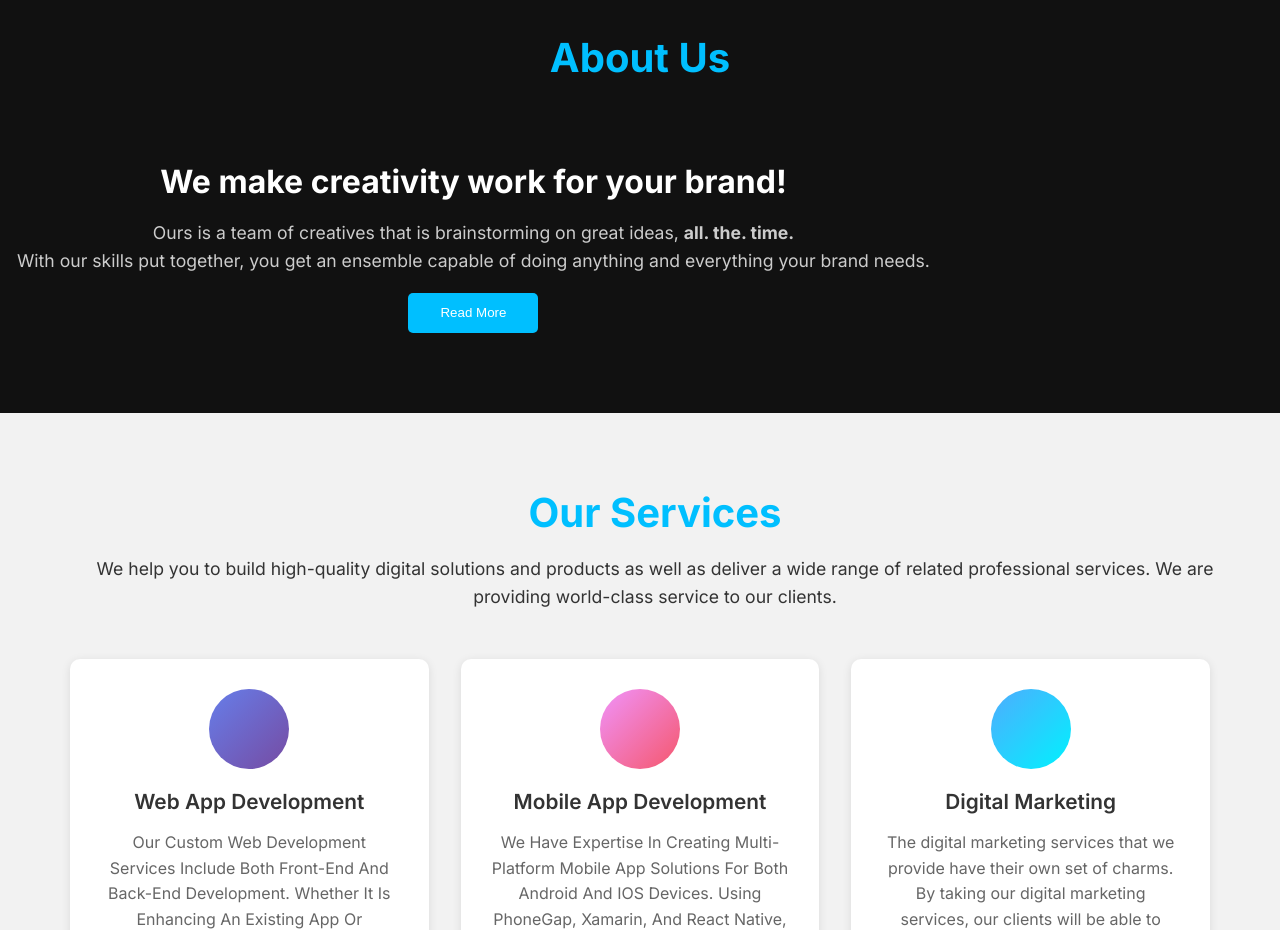
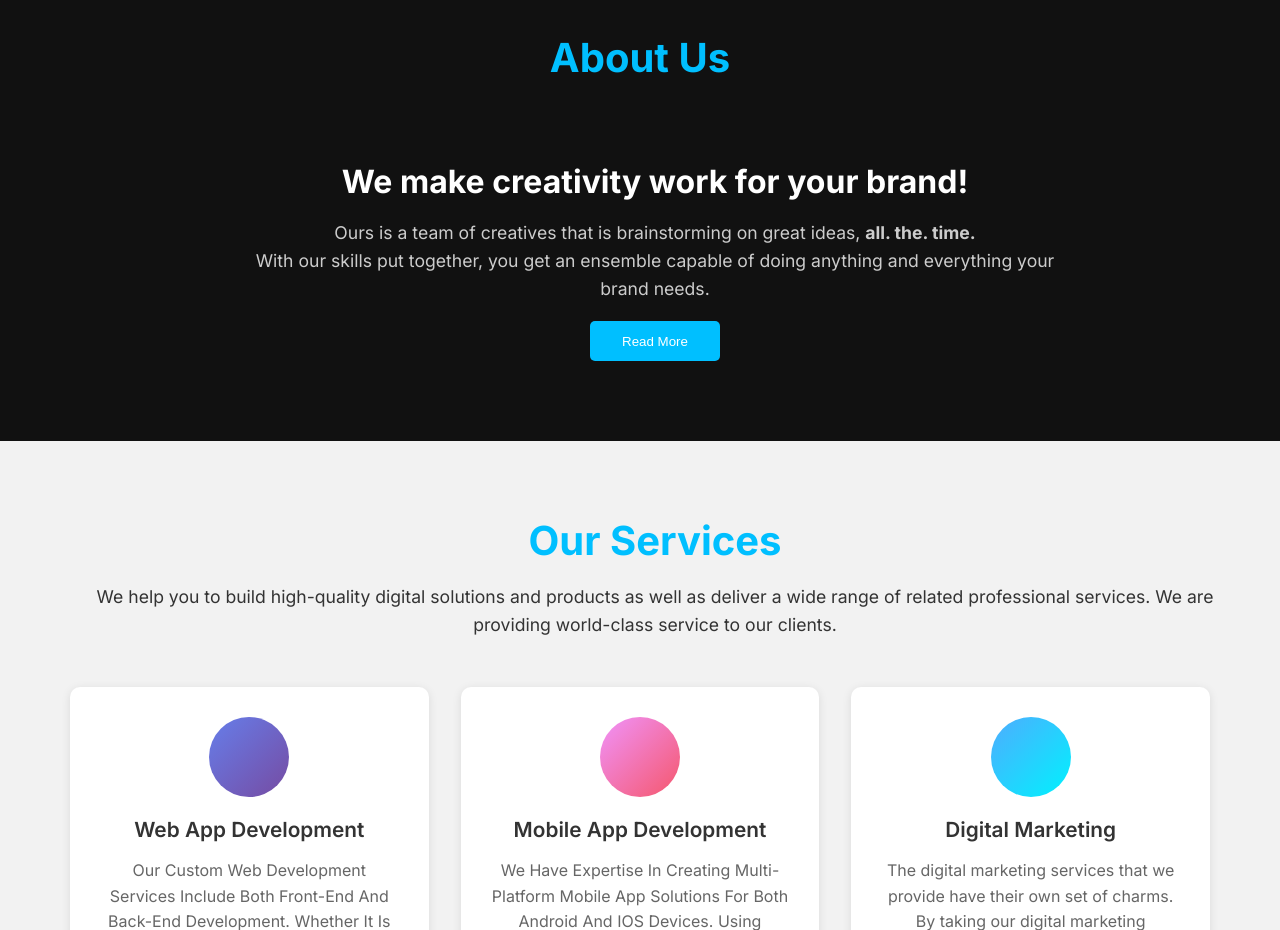
Before and after one commit to Fullstacks-us/fullstacks.us, a Next.js app in the folder fullstacks-us/: page / in a window 1280 px wide. Shown: the part 880-1810 px from the top of the page. Built offline with nearby package versions, Linux system fonts and the light colour scheme.

Commit message:
Improve About section layout and styling
Wrapped the About section content in a Bootstrap column for better grid alignment and added max-width and centering styles to the content class in globals.css for improved readability and layout consistency.

```diff
--- a/fullstacks-us/src/app/globals.css
+++ b/fullstacks-us/src/app/globals.css
@@ -250,6 +250,8 @@ body {
 
 .about .content {
   text-align: center;
+  max-width: 800px;
+  margin: 0 auto;
 }
 
 .btn {
--- a/fullstacks-us/src/components/About.tsx
+++ b/fullstacks-us/src/components/About.tsx
@@ -3,6 +3,7 @@ export default function About() {
     <section id="about" className="about">
       <h1 className="heading">About Us</h1>
       <div className="row">
+        <div className="col-sm-12">
           <div className="content text-center">
             <h3>We make creativity work for your brand!</h3>
             <p>
@@ -12,6 +13,7 @@ export default function About() {
             <a href="#"><button className="btn">Read More</button></a>
           </div>
         </div>
+      </div>
     </section>
   );
 }
```
Lines whose indentation alone changed are shown as unchanged.
